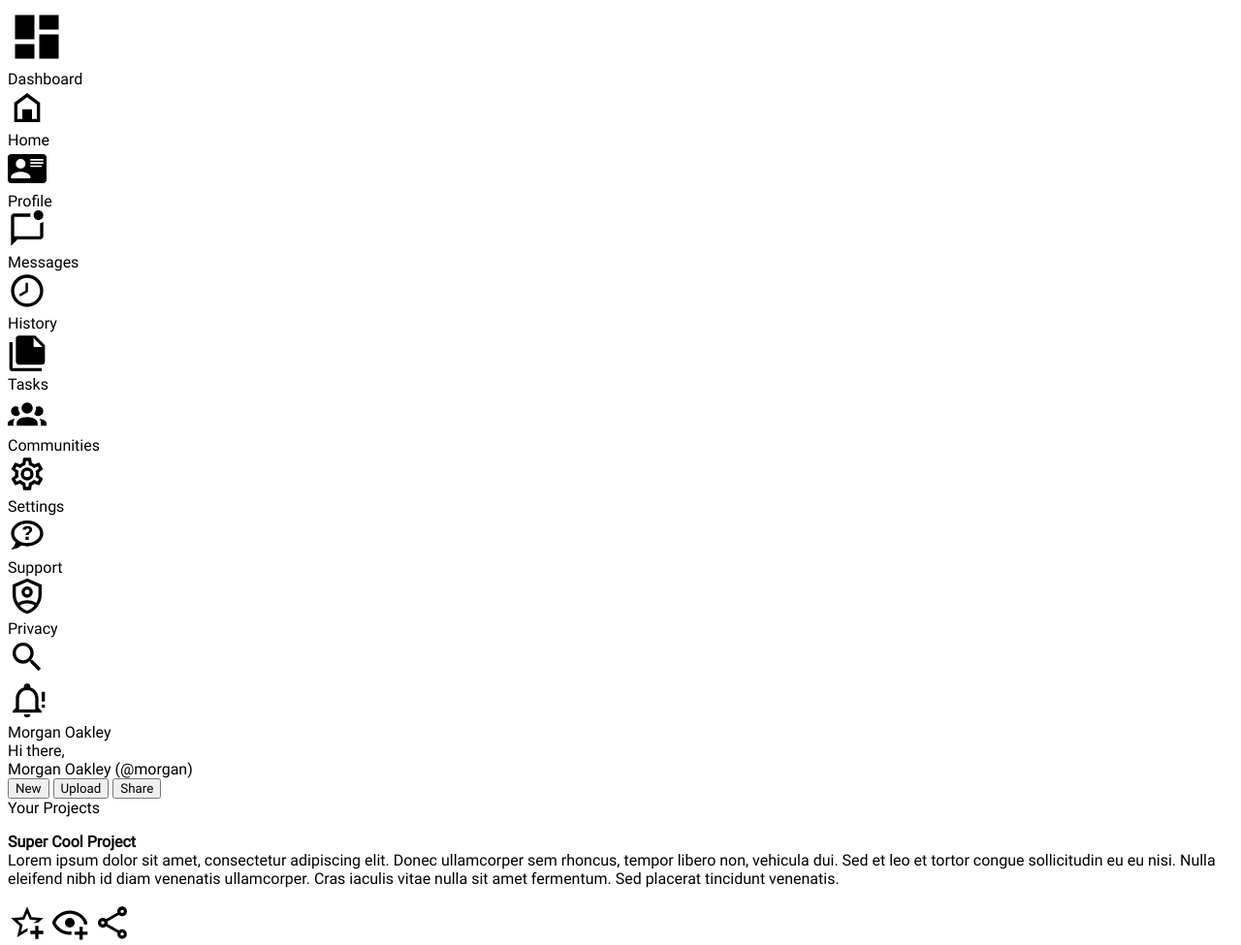
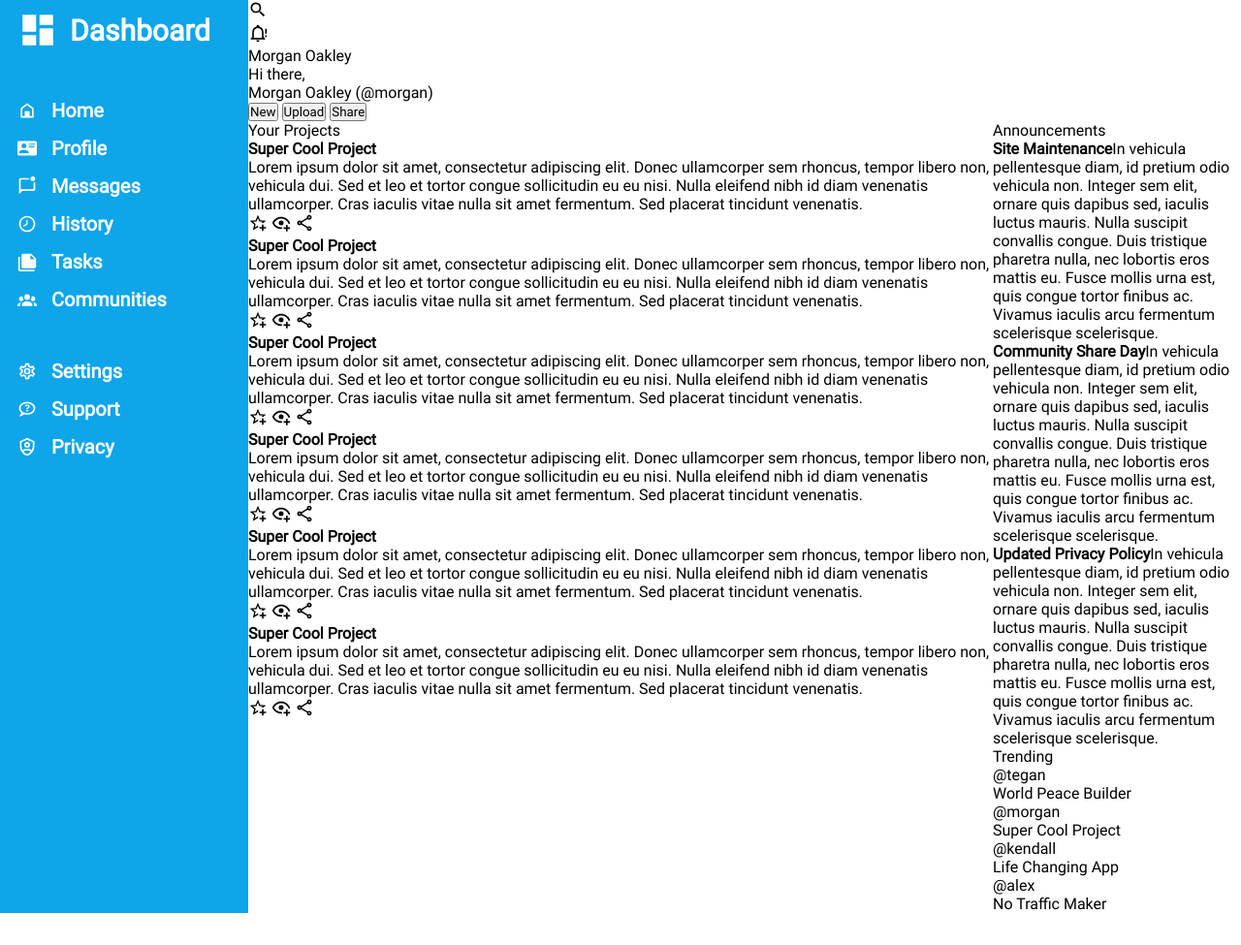
Before and after one commit to BurnIsBliss/Admin-Dashboard, a plain HTML site: page index.html in a window 1280 px wide. Shown: the top 975 px of the page at 97% size. After the commit the page ends 942 px from the top, so only its background shows below. Drawn offline with Linux system fonts and the light colour scheme.

Commit message:
Completed setting up of grid layout and designing the sidebar window

```diff
--- a/styles.css
+++ b/styles.css
@@ -5,14 +5,90 @@ align icons */
     src: url(assets/Roboto/Roboto-Regular.ttf);
 }
 
+@font-face {
+    font-family: roboto-bold;
+    src: url(assets/Roboto/Roboto-Bold.ttf);
+    font-weight: 600;
+}
+
 * {
     font-family: roboto-reg, 'Times New Roman', Times, serif;
+    box-sizing: border-box;
+    padding: 0;
+    margin: 0;
+}
+
+:root {
+    height: 100%;
+}
+
+body {
+    height: 100%;
+    display: grid;
+    grid-template-columns: 1fr 3fr 1fr;
+    grid-template-rows: 1fr 2fr 2fr;
+}
+
+.sidebar{
+    font-family: roboto-bold, sans-serif;
+    grid-row: 1 / -1;
+    background-color: #0ea5e9;
+    color: white;
+    fill: white;
+    display: flex;
+    flex-direction: column;
+    gap: 50px;
+    padding-left: 18px;
+    padding-top: 10px;
+    font-size: 30px;
+}
+
+.dashboard {
+    display: flex;
+    gap: 12px;
+    align-items: center;
+    font-weight: 600;
+}
+
+.navigation, .settings {
+    display: flex;
+    gap: 15px;
+    flex-direction: column;
+    font-size: 20px;
+    font-weight: 600;
+}
+
+.nav, .set {
+    display: flex;
+    align-items: center;
+    gap: 15px;
+}
+
+
+
+
+
+.top-bar {
+    grid-column: 2 / -1;
+}
+
+.project-container{
+    grid-column: 2 / 3;
+    grid-row: 2 / -1;
+}
+
+.announcements-container{
+    grid-column: 3 / -1;
+}
+
+.trending{
+    grid-column: 3 / 4;
 }
 
 .dashboard > svg{
-    height: 60px;
+    height: 42px;
 }
 
 .nav > svg, .set > svg, .search-container > svg, .project > svg{
-    height: 40px;
+    height: 20px;
 }
```
Also changed, not shown: assets/dashboard-project.png (renamed from dashboard-project.png).
